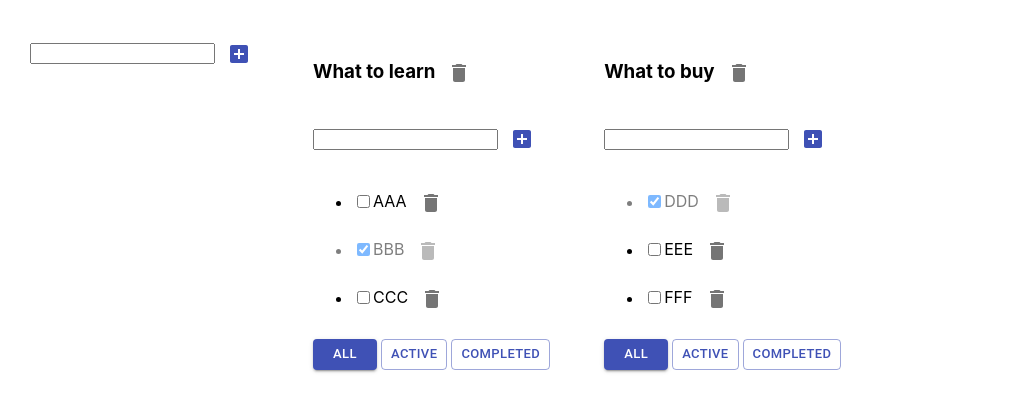
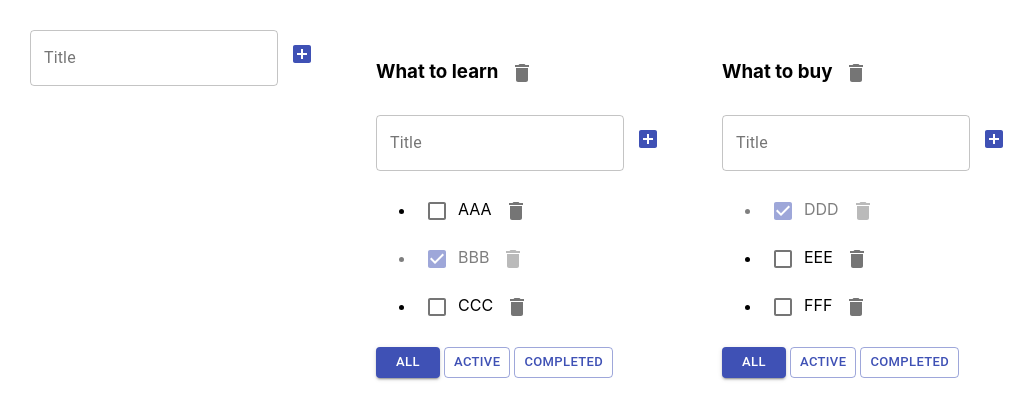
Before and after one commit to PavelMalta/it-incubator-todolist, a React (Create React App) app: page / in a window 1280 px wide. Shown: the top 420 px of the page, without its empty margins (0-1036 px from the left). Built offline with nearby package versions, Linux system fonts and the light colour scheme.

Commit message:
add style input

```diff
--- a/src/AddItemForm.tsx
+++ b/src/AddItemForm.tsx
@@ -1,5 +1,5 @@
 import React, {ChangeEvent, KeyboardEvent, useState} from "react";
-import {Button, IconButton} from "@material-ui/core";
+import {Button, IconButton, TextField} from "@material-ui/core";
 import {AddBox} from "@material-ui/icons";
 
 type AddItemFormPropsType = {
@@ -28,14 +28,16 @@ export function AddItemForm(props: AddItemFormPropsType) {
     }
     return (
         <div>
-            <input
+            <TextField
+                variant={"outlined"}
                 value={title}
                 onChange={onChangeHandler}
                 onKeyPress={onKeyPress}
-                className={error ? "error" : ""}
+                error={!!error}
+                helperText={error}
+                label={"Title"}
             />
-            <IconButton color={"primary"} onClick={addItem}><AddBox /></IconButton>
-            {error && <div className={"error-message"}>{error}</div>}
+            <IconButton color={"primary"} onClick={addItem}><AddBox/></IconButton>
         </div>
     )
 }
--- a/src/EditableSpan.tsx
+++ b/src/EditableSpan.tsx
@@ -1,4 +1,5 @@
 import React, {ChangeEvent, KeyboardEvent, useState} from "react";
+import {TextField} from "@material-ui/core";
 
 type EditableSpanPropsType = {
     title: string
@@ -19,7 +20,12 @@ export function EditableSpan(props: EditableSpanPropsType) {
 
     return (
         editMode
-            ? <input onBlur={offEditMode} value={title} autoFocus onChange={changeTitle}/>
+            ? <TextField
+                onBlur={offEditMode}
+                value={title}
+                autoFocus
+                onChange={changeTitle}
+            />
             : <span onDoubleClick={onEditMode}>{props.title}</span>
     )
 }
--- a/src/TodoList.tsx
+++ b/src/TodoList.tsx
@@ -2,8 +2,8 @@ import React, {ChangeEvent, KeyboardEvent, useState} from "react";
 import {FilterValuesType, TaskType} from "./App";
 import {AddItemForm} from "./AddItemForm";
 import {EditableSpan} from "./EditableSpan";
-import {IconButton, Button} from "@material-ui/core";
-import {Delete} from "@material-ui/icons";
+import {IconButton, Button, Checkbox} from "@material-ui/core";
+import {CheckBox, Delete} from "@material-ui/icons";
 
 type PropsType = {
     id: string
@@ -64,10 +64,10 @@ function TodoList(props: PropsType) {
                         }
                         return (
                             <li key={task.id} className={task.isDone ? "is-done" : ""}>
-                                <input
+                                <Checkbox
+                                    color={"primary"}
+                                    checked={task.isDone}
                                     onChange={changeStatus}
-                                    type="checkbox"
-                                    checked={task.isDone}
                                 />
                                 <EditableSpan title={task.title} changeTitle={changeTaskTitle}/>
                                 <IconButton onClick={removeTask}>
@@ -80,7 +80,7 @@ function TodoList(props: PropsType) {
             </ul>
             <div>
                 <Button
-                    style={ {marginRight: "4px"} }
+                    style={{marginRight: "4px"}}
                     variant={props.filter === "all" ? "contained" : "outlined"}
                     color={"primary"}
                     size={"small"}
@@ -89,7 +89,7 @@ function TodoList(props: PropsType) {
                     All
                 </Button>
                 <Button
-                    style={ {marginRight: "4px"} }
+                    style={{marginRight: "4px"}}
                     variant={props.filter === "active" ? "contained" : "outlined"}
                     color={"primary"}
                     size={"small"}
@@ -98,7 +98,7 @@ function TodoList(props: PropsType) {
                     Active
                 </Button>
                 <Button
-                    style={ {marginRight: "4px"} }
+                    style={{marginRight: "4px"}}
                     variant={props.filter === "completed" ? "contained" : "outlined"}
                     color={"primary"}
                     size={"small"}
```
